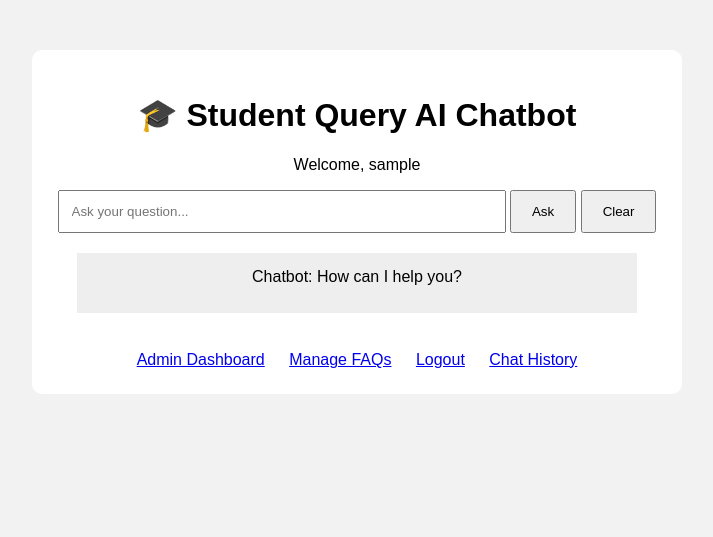
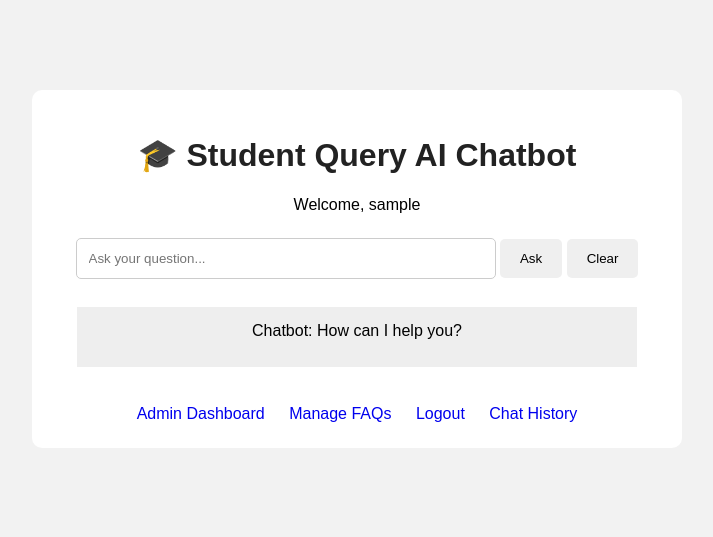
Before and after one commit to Nikhita125/student-query-ai-chatbot, a Flask app: page /chat in a window 1280 px wide. Shown: the top 537 px of the page, without its empty margins (283-996 px from the left). Run offline with Flask 3, Linux system fonts and the light colour scheme; the visitor is signed in with stand-in values (Sample User, id 1); parts of the project's set-up code (start-up, migrations or seed data) failed here and were passed over.

Commit message:
Improve chatbot UI styling

```diff
--- /dev/null
+++ b/static/style.css
@@ -0,0 +1,40 @@
+body {
+    font-family: Arial, sans-serif;
+    background: #f4f6f8;
+    margin: 0;
+    padding: 40px;
+}
+
+h1, h2 {
+    color: #222;
+}
+
+form, .container {
+    background: white;
+    padding: 25px;
+    border-radius: 10px;
+    max-width: 600px;
+    margin: 30px auto;
+    box-shadow: 0 2px 10px rgba(0,0,0,0.1);
+}
+
+input, textarea, select {
+    width: 100%;
+    padding: 10px;
+    margin: 8px 0;
+    box-sizing: border-box;
+    border: 1px solid #ccc;
+    border-radius: 5px;
+}
+
+button {
+    padding: 10px 20px;
+    border: none;
+    border-radius: 5px;
+    cursor: pointer;
+}
+
+a {
+    text-decoration: none;
+    margin-right: 15px;
+}
--- a/templates/chat.html
+++ b/templates/chat.html
@@ -2,6 +2,7 @@
 <html>
 <head>
     <title>Student Query AI Chatbot</title>
+    <link rel="stylesheet" href="{{ url_for('static', filename='style.css') }}">
 
     <style>
         body {
```
